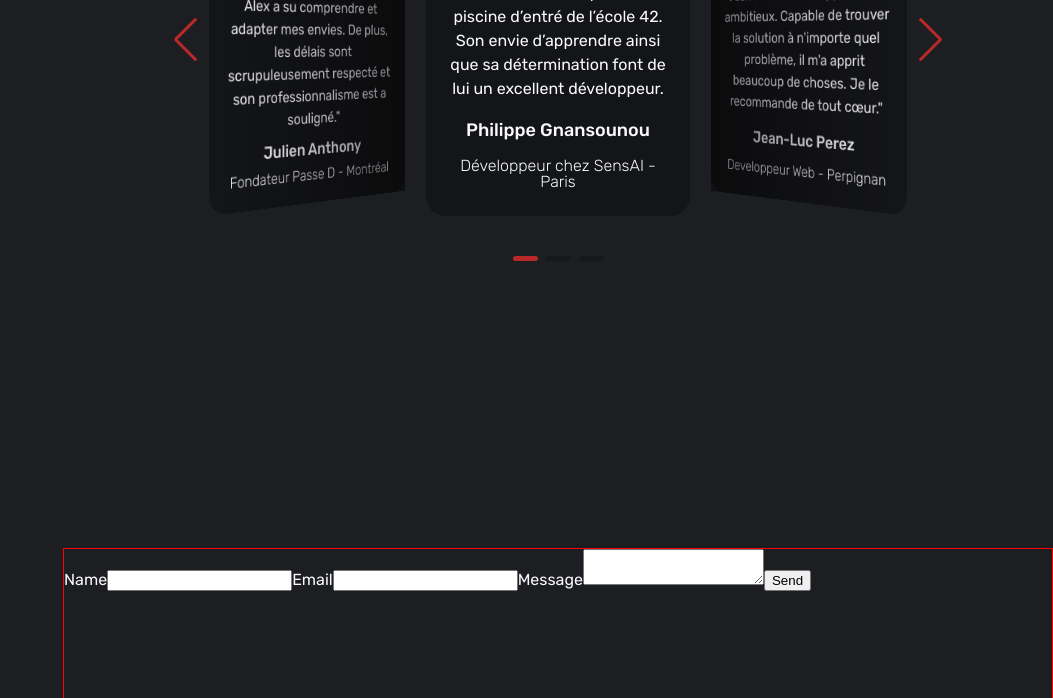
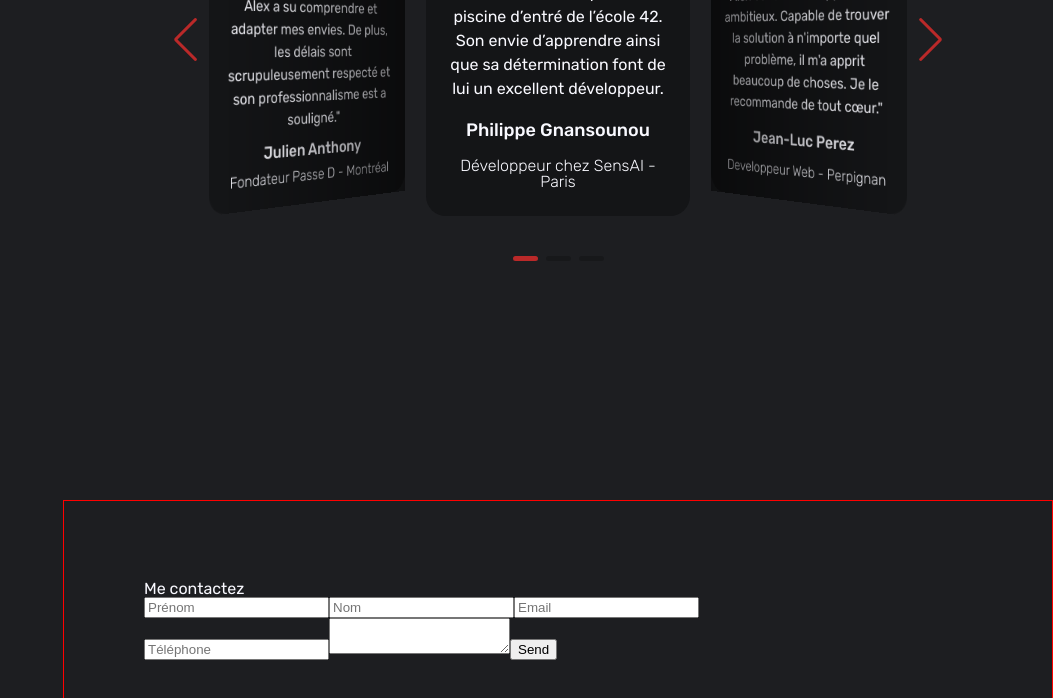
Before and after one commit to AlexViard/portfolio, a React app: page / in a window 1280 px wide. Shown: the part 4524-5222 px from the top of the page, without its empty margins (227-1280 px from the left). Built offline with nearby package versions, Linux system fonts and the light colour scheme; some packages are replaced by stand-ins of ours.

Commit message:
config EmailJS end

```diff
--- a/src/components/Contact/index.js
+++ b/src/components/Contact/index.js
@@ -1,13 +1,20 @@
-import React from 'react';
+import React, { useState } from 'react';
 import emailjs from 'emailjs-com';
-import PropTypes from 'prop-types';
 
 import './style.scss';
 
 const Contact = () => {
+  const [message, setMessage] = useState({
+    firstName: null,
+    lastName: null,
+    email: null,
+    phone: null,
+    content: null,
+  });
+
   const sendEmail = (e) => {
     e.preventDefault();
-
+    console.log(e.target);
     emailjs.sendForm('service_htgcwa6', 'template_w1uls6h', e.target, 'user_320dn2BuKuORXomQQQTH1')
       .then((result) => {
         console.log(result.text);
@@ -19,30 +26,24 @@ const Contact = () => {
   return (
     <div className="contact">
       <div className="contact-content">
-        <div className="contact-content-card"></div>
-        <div className="contact-content-informations">
-          <form className="contact-form" onSubmit={sendEmail}>
-            <input type="hidden" name="contact_number" />
-            <label>Name</label>
-            <input type="text" name="user_name" />
-            <label>Email</label>
-            <input type="email" name="user_email" />
-            <label>Message</label>
-            <textarea name="message" />
-            <input type="submit" value="Send" />
-          </form>
+        <h1 classNmame="contact-content-title">Me contactez</h1>
+
+        <div className="contact-content-container">
+          <div className="contact-content-container-card"></div>
+          <div className="contact-content-container-informations">
+            <form className="contact-form" onSubmit={sendEmail}>
+              <input type="text" name="firstName" placeholder="Prénom" />
+              <input type="text" name="lastName" placeholder="Nom" />
+              <input type="email" name="email" placeholder="Email" />
+              <input type="number" name="phone" placeholder="Téléphone" />
+              <textarea name="content" />
+              <input type="submit" value="Send" />
+            </form>
+          </div>
         </div>
       </div>
     </div>
   );
 };
 
-Contact.propTypes = {
-
-};
-
-Contact.defaultProps = {
-
-};
-
 export default Contact;
--- a/src/components/Contact/style.scss
+++ b/src/components/Contact/style.scss
@@ -4,6 +4,16 @@
   height: 100vh;
   margin-left: 290px;
   color: vars.$secondary-color;
-  margin-top: 3em;
   border: 1px solid red;
+  padding: 5em;
+
+  &-content {
+    width: 80%;
+
+    &-title {
+      font-size: vars.$title-size;
+      font-weight: vars.$bold-weight;
+    }
+
+  }
 }
```
